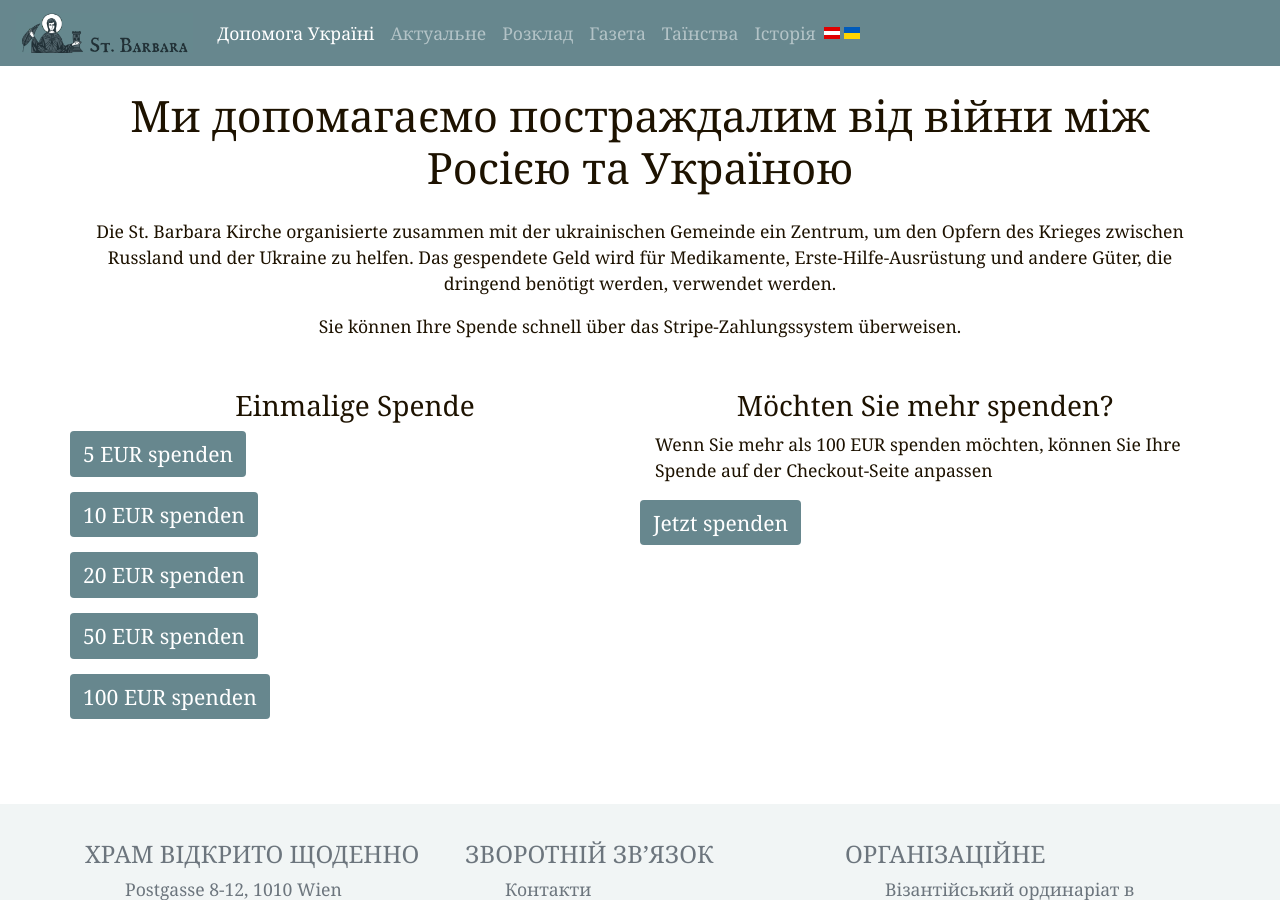
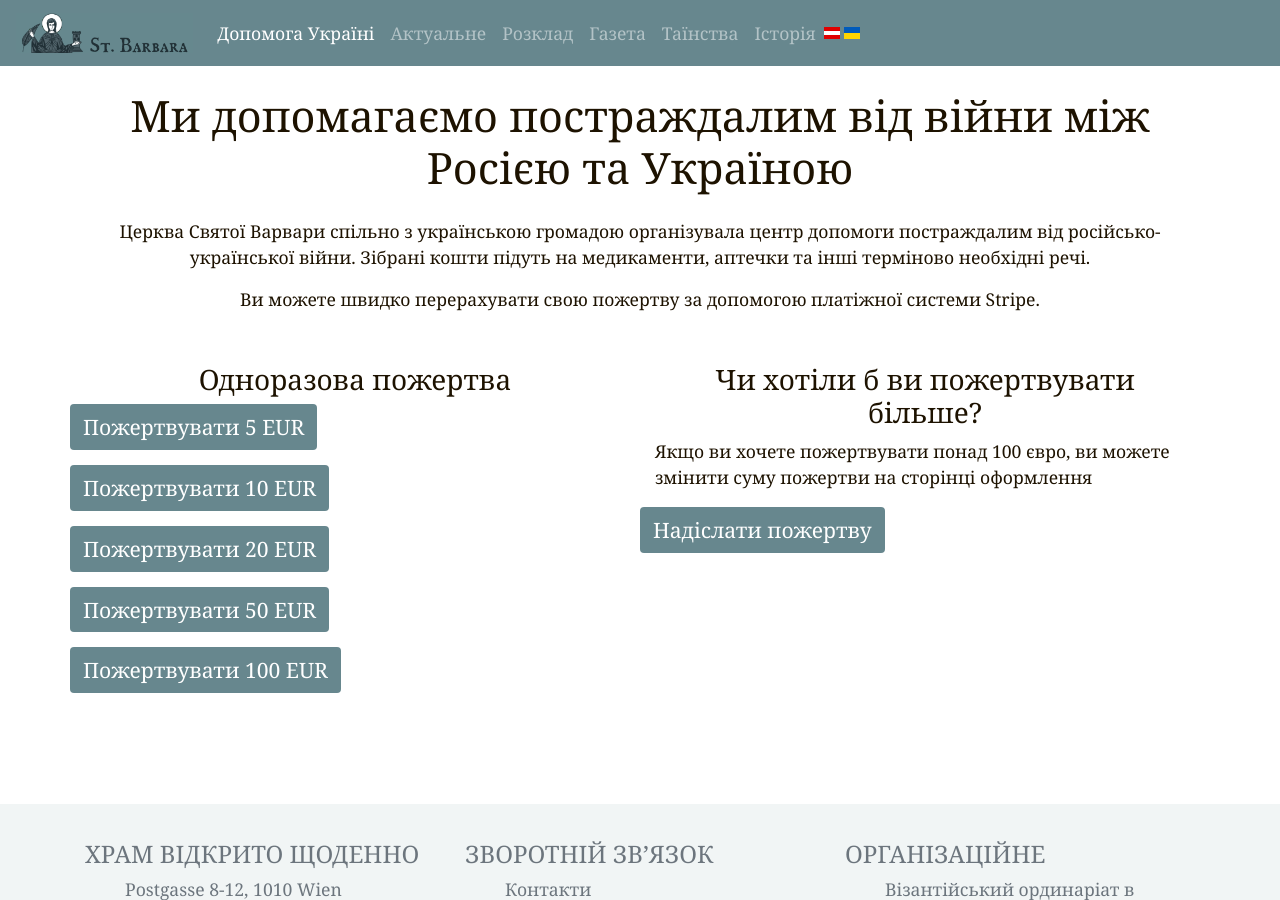
Before and after one commit to n3braska/jekyll, a Jekyll site: the page built from ua/pozhertvy.html, in a window 1280 px wide and 900 px high. Built offline with Jekyll 4.4.1, drawn with Linux system fonts in a browser that asks for light colours.

Commit message:
Spenden UA language added

```diff
--- a/_includes/pozhertvy.html
+++ b/_includes/pozhertvy.html
@@ -8,6 +8,26 @@
 </style>
 <div class="row justify-content-center"  style="min-height: calc(100vh - 330px);">
     <div class="container">
+        {% if page.lang == 'ua' %}
+        <p style="text-align: center;">Церква Святої Варвари спільно з українською громадою організувала центр допомоги постраждалим від російсько-української війни. Зібрані кошти підуть на медикаменти, аптечки та інші терміново необхідні речі.</p>
+        <p style="text-align: center; margin-bottom: 50px;">Ви можете швидко перерахувати свою пожертву за допомогою платіжної системи Stripe.</p>
+        <div class="row">
+            <div class="col-6">
+                <h3 style="text-align: center;">Одноразова пожертва</h3>
+                <div class="row" style="margin-bottom: 15px;"><a type="button" class="btn payment-button" href="https://buy.stripe.com/4gwg1l2A5f9M6kg7st">Пожертвувати 5 EUR</a></div>
+                <div class="row" style="margin-bottom: 15px;"><a type="button" class="btn payment-button" href="https://buy.stripe.com/5kA02n0rXbXA4c83ce">Пожертвувати 10 EUR</a></div>
+                <div class="row" style="margin-bottom: 15px;"><a type="button" class="btn payment-button" href="https://buy.stripe.com/28o2ava2x5zcaAw4gj">Пожертвувати 20 EUR</a></div>
+                <div class="row" style="margin-bottom: 15px;"><a type="button" class="btn payment-button" href="https://buy.stripe.com/00geXheiN4v8aAw7sw">Пожертвувати 50 EUR</a></div>
+                <div class="row" style="margin-bottom: 15px;"><a type="button" class="btn payment-button" href="https://buy.stripe.com/aEUg1lgqVe5I24028d">Пожертвувати 100 EUR</a></div>
+
+            </div>
+            <div class="col-6">
+                <h3 style="text-align: center;">Чи хотіли б ви пожертвувати більше?</h3>
+                <p>Якщо ви хочете пожертвувати понад 100 євро, ви можете змінити суму пожертви на сторінці оформлення</p>
+                <div class="row"><a type="button" class="btn payment-button" href="https://buy.stripe.com/aEU9CX8Yt2n0cIEeV0">Надіслати пожертву</a></div>
+            </div>
+        </div>
+        {% else %}
         <p style="text-align: center;">Die St. Barbara Kirche organisierte zusammen mit der ukrainischen Gemeinde ein Zentrum, um den Opfern des Krieges zwischen Russland und der Ukraine zu helfen. Das gespendete Geld wird für Medikamente, Erste-Hilfe-Ausrüstung und andere Güter, die dringend benötigt werden, verwendet werden.</p>
         <p style="text-align: center; margin-bottom: 50px;">Sie können Ihre Spende schnell über das Stripe-Zahlungssystem überweisen.</p>
         <div class="row">
@@ -26,5 +46,7 @@
                 <div class="row"><a type="button" class="btn payment-button" href="https://buy.stripe.com/aEU9CX8Yt2n0cIEeV0">Jetzt spenden</a></div>
             </div>
         </div>
+        {% endif %}
+
     </div>
 </div>
```
Lines whose indentation alone changed are shown as unchanged.
